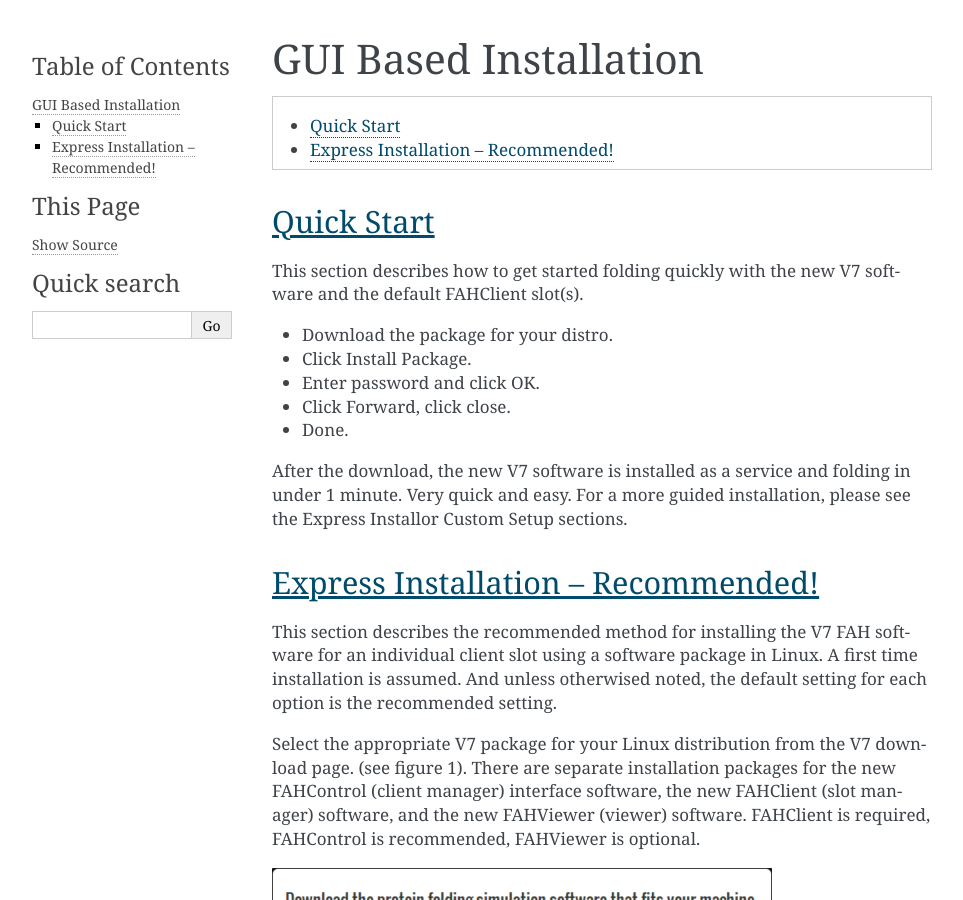
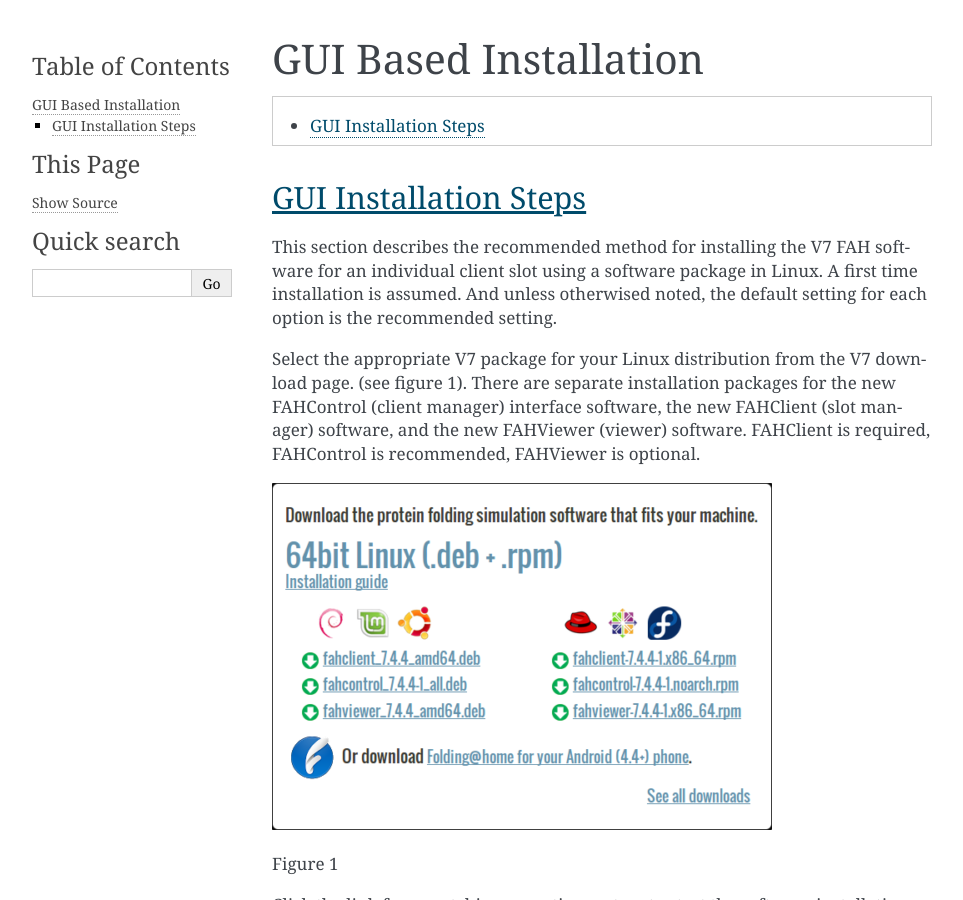
Before and after one commit to FoldingCommunity/fah-client-documentation, a Sphinx documentation site: the page built from docs/source/linux/gui_installation_linux.rst, in a window 1280 px wide and 900 px high. Shown: the whole window, without its empty margins (148-1111 px from the left). Built offline with Sphinx 7.4.7, drawn with Linux system fonts in a browser that asks for light colours.

Commit message:
Updated gui_installation_linux.rst

```diff
--- a/docs/source/linux/gui_installation_linux.rst
+++ b/docs/source/linux/gui_installation_linux.rst
@@ -5,22 +5,9 @@
 .. contents::
    :local:
 
-Quick Start
-------------
 
-This section describes how to get started folding quickly with the new V7 software and the default FAHClient slot(s).
-
-- Download the package for your distro.
-- Click Install Package.
-- Enter password and click OK.
-- Click Forward, click close.
-- Done.
-
-After the download, the new V7 software is installed as a service and folding in under 1 minute. Very quick and easy. For a more guided installation, please see the Express Installor Custom Setup sections.
-
-
-Express Installation – Recommended!
------------------------------------
+GUI Installation Steps
+----------------------
 
 This section describes the recommended method for installing the V7 FAH software for an individual client slot using a software package in Linux. A first time installation is assumed. And unless otherwised noted, the default setting for each option is the recommended setting.
 
```
